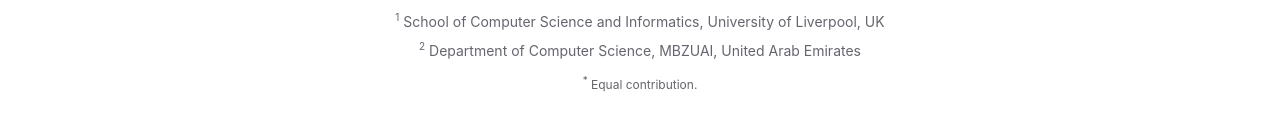
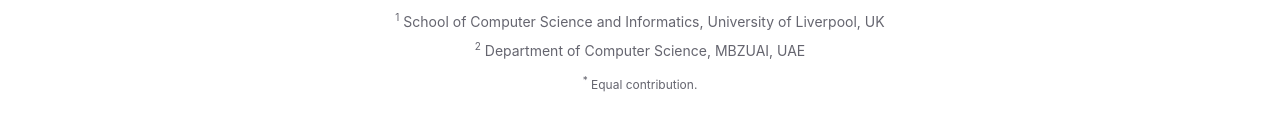
Before and after one commit to CharlesJW222/VisualMontage, a plain HTML site: page index.html in a window 1280 px wide. Shown: the part 461-581 px from the top of the page. Drawn offline with Linux system fonts and the light colour scheme.

Commit message:
Use UAE in MBZUAI affiliation

```diff
--- a/index.html
+++ b/index.html
@@ -48,7 +48,7 @@
       </div>
       <div class="affiliations">
         <p class="affiliation"><sup>1</sup> School of Computer Science and Informatics,<br class="mobile-break"> University of Liverpool, UK</p>
-        <p class="affiliation"><sup>2</sup> Department of Computer Science, MBZUAI, United Arab Emirates</p>
+        <p class="affiliation"><sup>2</sup> Department of Computer Science, MBZUAI, UAE</p>
       </div>
       <p class="contribution-note"><sup>*</sup> Equal contribution.</p>
       <div class="hero-actions">
```
Also changed, not shown: assets/images/social-preview.png, assets/images/social-preview.svg, 1 other file.
